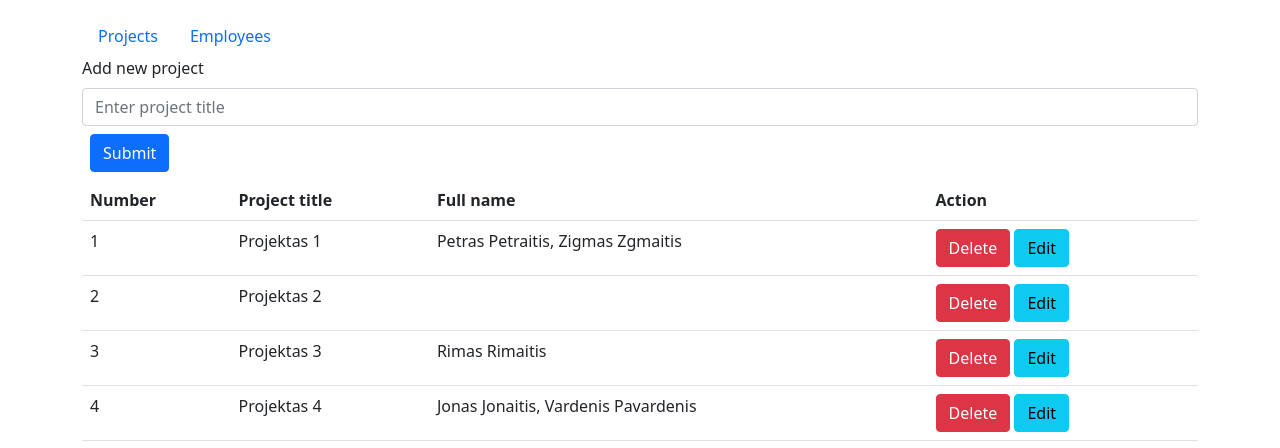
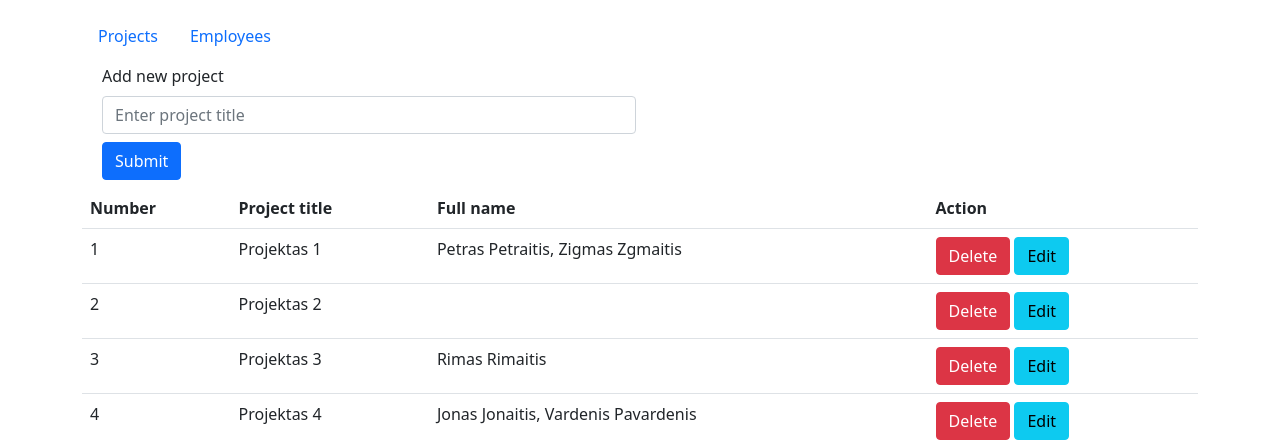
Before and after one commit to valdasguzys/project_management_app2, a PHP site: page /index.php?action=projects in a window 1280 px wide. Shown: the top 448 px of the page. Run offline with PHP 8.4, Linux system fonts and the light colour scheme; data comes from the database, SQL or seed files in the repository; data that the repository does not hold is empty.

Commit message:
added some styling

```diff
--- a/index.php
+++ b/index.php
@@ -31,18 +31,20 @@
                <!-- new project form -->
             <form class="row " action="process.php" method="POST">
                 <input type="hidden" name="id" value="<?php echo $id; ?>">
-                <div class="row">
+                <div class="row w-50 m-2">
                     <div class="col">
                         <label class="form-label" for="project_title">Add new project</label>
                         <input class="form-control " type="text" name="project_title" placeholder="Enter project title" value="<?php echo $project_title ?>">
                     </div>
                 </div>
-                <div class="g-3 p-2">
+                <div class="row m-2">
+                    <div class="col">
                         <?php if(isset($_GET['edit_project'])) { ?>
                             <button class="btn btn-info" type="submit" name="update_project">Update</button>
                         <?php } else {  ?>
                             <button class="btn btn-primary" type="submit" name="save_project">Submit</button>
                         <?php }; ?>
+                    </div>
                 </div>
             </form>
 
@@ -63,8 +65,8 @@
             <!-- new employee form -->
             <form class="row " action="process.php" method="POST">
             <input type="hidden" name="id" value="<?php echo $id; ?>">
-                <div class="row">
-                    <div  class="col">
+                <div class="row w-50 m-2">
+                    <div  class="col ">
                         <label class="form-label" for="first_name">Add new employee</label>
                         <input class="form-control" type="text" name="first_name" placeholder="Enter employee first name" value="<?php echo $first_name ?>">
                     </div>
@@ -73,15 +75,18 @@
                         <input class="form-control" type="text" name="last_name" placeholder="Enter employee last name" value="<?php echo $last_name ?>">
                     </div>
                 </div>
-                <div class="g-3 p-2">
+                <div class="row w-75 m-2">
+                    <div class="col">
                         <?php if(isset($_GET['edit_employee'])) { ?>
-                        <select name="assign_project">
+                            <select class="form-select w-50"  name="assign_project">
+                                <option selected>Assign project:</option>
                                 <?php assign_project($result_projects) ?>
                             </select>
-                        <button class="btn btn-info" type="submit" name="update_employee">Update</button>
+                            <button class="btn btn-info mt-2" type="submit" name="update_employee">Update</button>
                         <?php } else {  ?>
                             <button class="btn btn-primary" type="submit" name="save_employee">Submit</button>
                         <?php }; ?>
+                    </div>
                 </div>
             </form>
 
```
Lines whose indentation alone changed are shown as unchanged.
